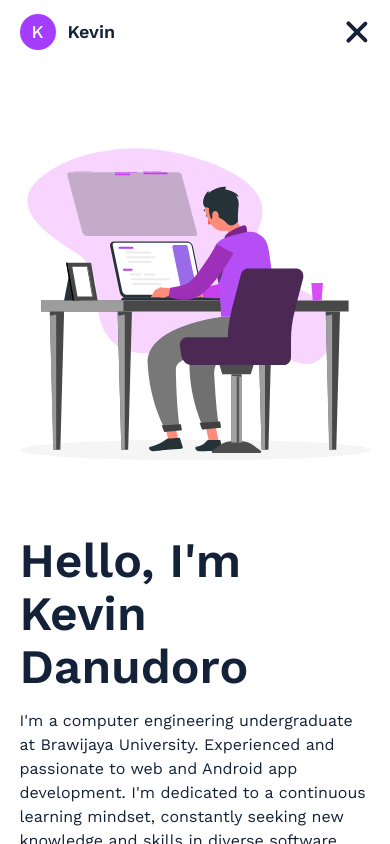
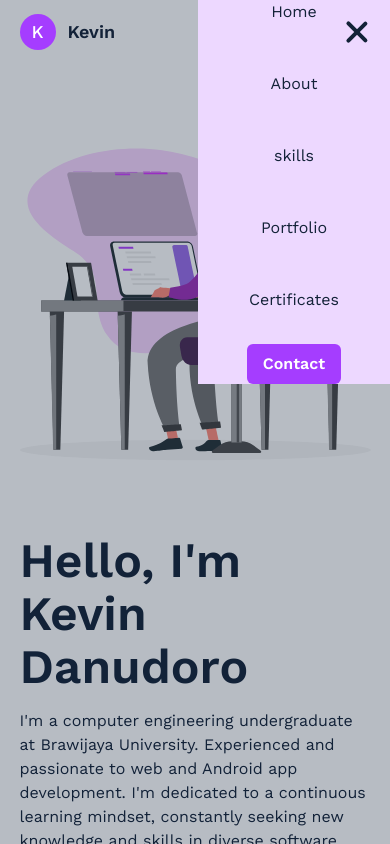
Before and after one commit to KevinDanudoro/portfolio, a Next.js app: page / in a window 390 px wide. Both pictures are taken after a click on the element 356 px from the left and 32 px from the top of the page. Shown: the top 844 px of the page. Built offline with nearby package versions, Linux system fonts and the light colour scheme.

Commit message:
fix bug mobile topbar

```diff
--- a/src/components/Navbar/Topbar.tsx
+++ b/src/components/Navbar/Topbar.tsx
@@ -48,17 +48,19 @@ const Topbar: FC<TopbarProps> = ({}) => {
             </div>
 
             <div
-              className={`fixed top-0 bottom-0 right-0 w-[40vw] duration-150 translate-x-[100%] bg-gray flex flex-col justify-center items-center ${
-                isOpen ? "translate-x-0" : ""
+              className={`fixed top-0 bottom-0 right-0 w-[40vw] duration-150 bg-gray flex flex-col justify-center items-center  min-h-fit px-24 ${
+                isOpen ? "translate-x-0" : "translate-x-[100%]"
               }`}
             >
               <LinkList className="flex flex-col items-center gap-12" />
-              <EmailButton>Contact</EmailButton>
+              <EmailButton className="mt-8">Contact</EmailButton>
             </div>
 
             <div
-              className={`fixed inset-0 bg-dark-gray/30 -z-10 duration-150 transition-opacity translate-x-[100%] ${
-                isOpen ? "opacity-100 translate-x-0" : "opacity-0"
+              className={`fixed inset-0 bg-dark-gray/30 -z-10 duration-150 transition-opacity ${
+                isOpen
+                  ? "opacity-100 translate-x-0"
+                  : "opacity-0 translate-x-[100%]"
               }`}
               onClick={() => isOpen && setisOpen((prev) => !prev)}
             />
```
